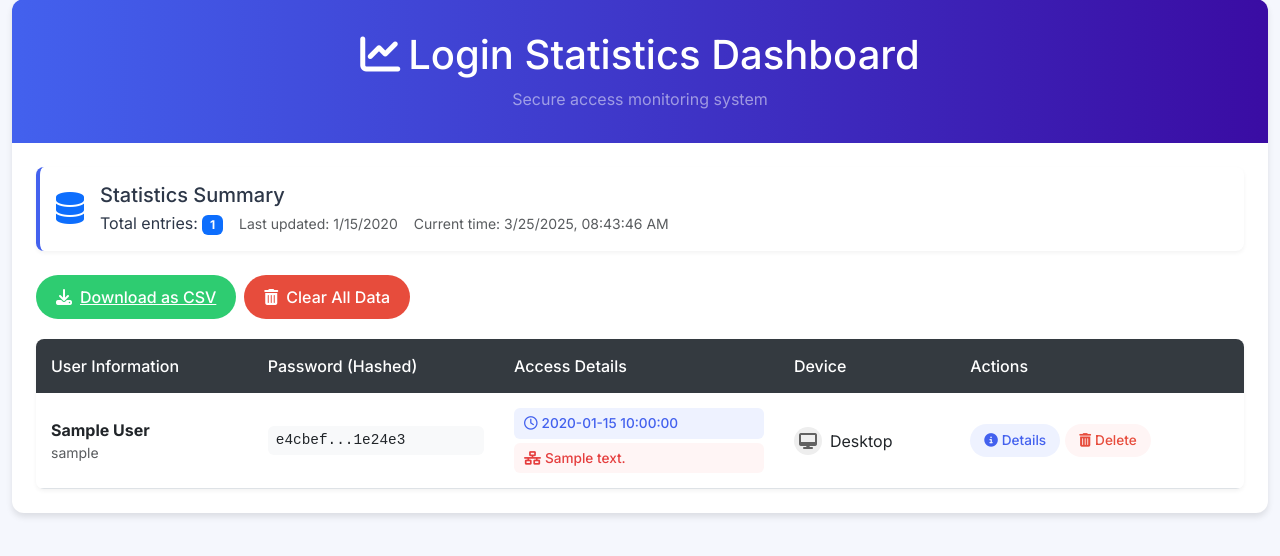
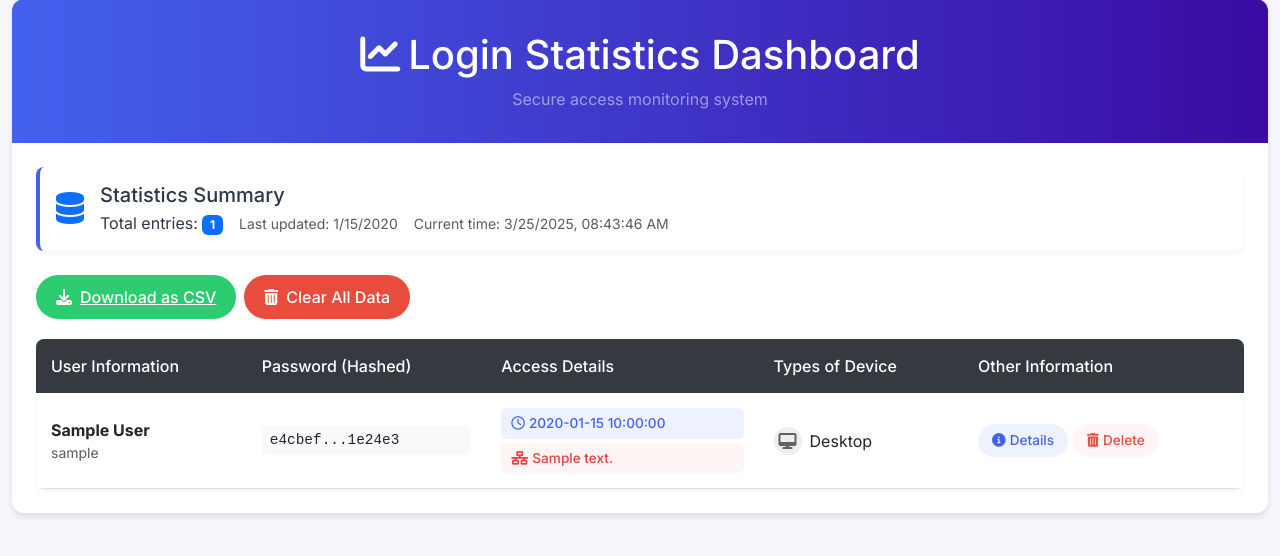
Before and after one commit to nixbel/campaignp, a Flask app: template campaign/templates/stats.html in a window 1280 px wide. Shown: the part 21-577 px from the top of the page. Run offline with Flask 3, Linux system fonts and the light colour scheme; the template is opened without the code that fills it: most values are stand-ins (such as "Sample title", 1, 10 or a date in 2020).

Commit message:
change the names at stats.html

```diff
--- a/campaign/templates/stats.html
+++ b/campaign/templates/stats.html
@@ -336,8 +336,8 @@
                                     <th>User Information</th>
                                     <th>Password (Hashed)</th>
                                     <th>Access Details</th>
-                                    <th>Device</th>
-                                    <th>Actions</th>
+                                    <th>Types of Device</th>
+                                    <th>Other Information</th>
                                 </tr>
                             </thead>
                             <tbody>
@@ -393,11 +393,11 @@
                                                 <div class="row g-3">
                                                     <div class="col-md-6">
                                                         <div class="mb-2">
-                                                            <div class="detail-label">Device Type</div>
+                                                            <div class="detail-label">Browser</div>
                                                             <div>{{ entry.device_type }}</div>
                                                         </div>
                                                         <div class="mb-2">
-                                                            <div class="detail-label">Browser</div>
+                                                            <div class="detail-label">User-Agent String</div>
                                                             <div>{{ entry.browser_name }} {{ entry.browser_version }}</div>
                                                         </div>
                                                     </div>
@@ -411,10 +411,7 @@
                                                             <div>{{ entry.timestamp }}</div>
                                                         </div>
                                                     </div>
-                                                    <div class="col-12">
-                                                        <div class="detail-label">User Agent</div>
-                                                        <div class="user-agent-box">{{ entry.full_user_agent }}</div>
-                                                    </div>
+
                                                 </div>
                                             </div>
                                         </div>
```
